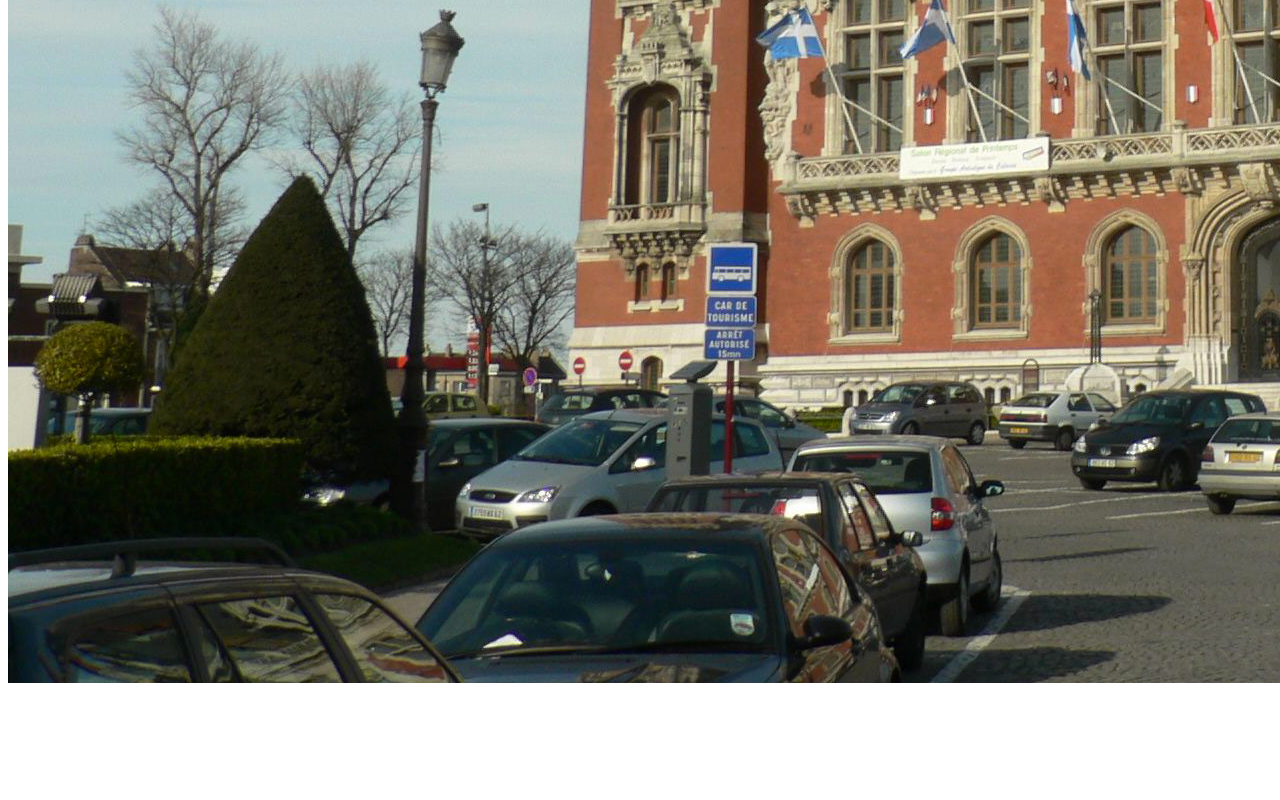
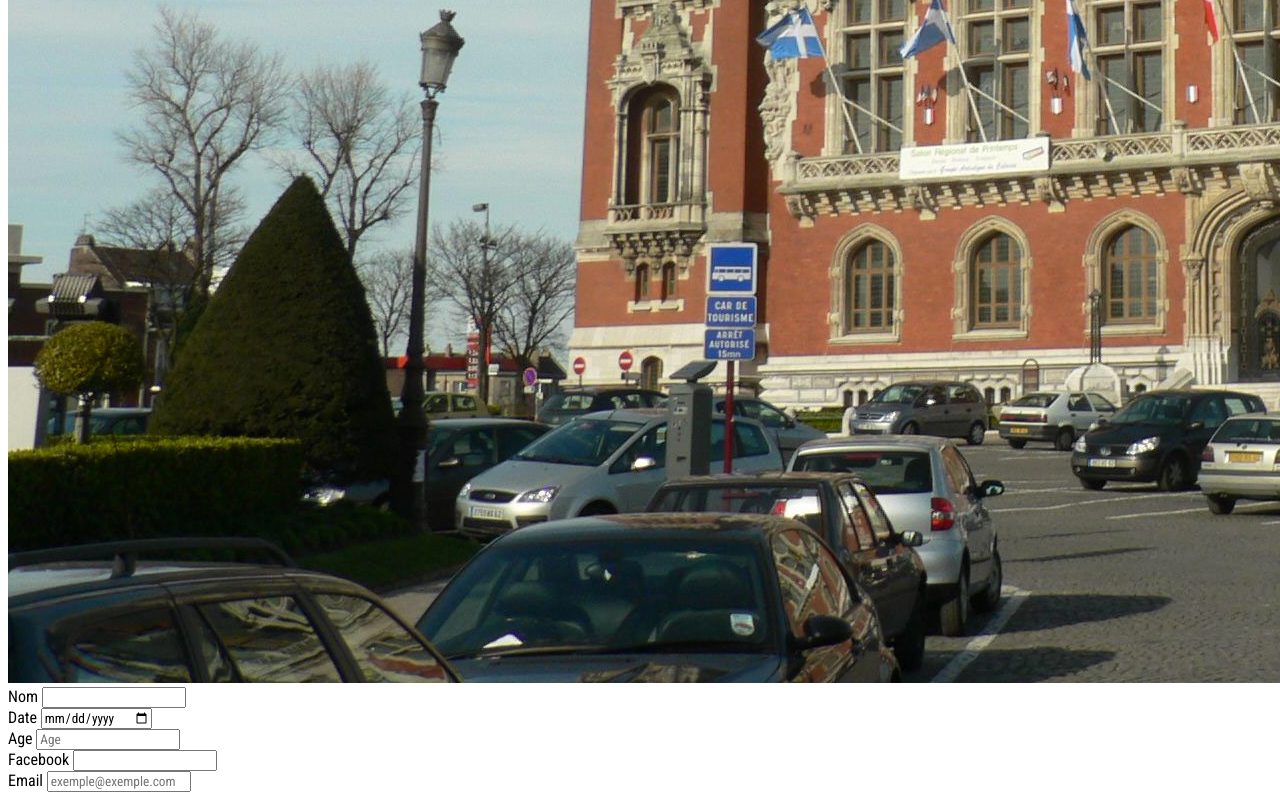
Before and after one commit to XaZer18/4105C_TP, a plain HTML site: page index.html in a window 1280 px wide. Shown: the part 1472-2272 px from the top of the page. Before the commit the page ends 2167 px from the top, so only its background shows below. Drawn offline with Linux system fonts and the light colour scheme.

Commit message:
Viewport

```diff
--- a/index.html
+++ b/index.html
@@ -17,5 +17,20 @@
       <img src="img/calais.jpg">
     </section>
 
+    <form action="index.html" method="post">
+
+      <label for="nom">Nom</label>
+      <input type="text" name="nom"><br>
+      <label for="date">Date</label>
+      <input type="date" name="date"/><br>
+      <label for="age">Age</label>
+      <input type="number" name="age" placeholder="Age"/><br>
+      <label for="fb">Facebook</label>
+      <input type="text" name="fb"/><br>
+      <label for="fb">Email</label>
+      <input type="email" name="email" placeholder="exemple@exemple.com"/><br>
+
+    </form>
+
   </body>
 </html>
```
